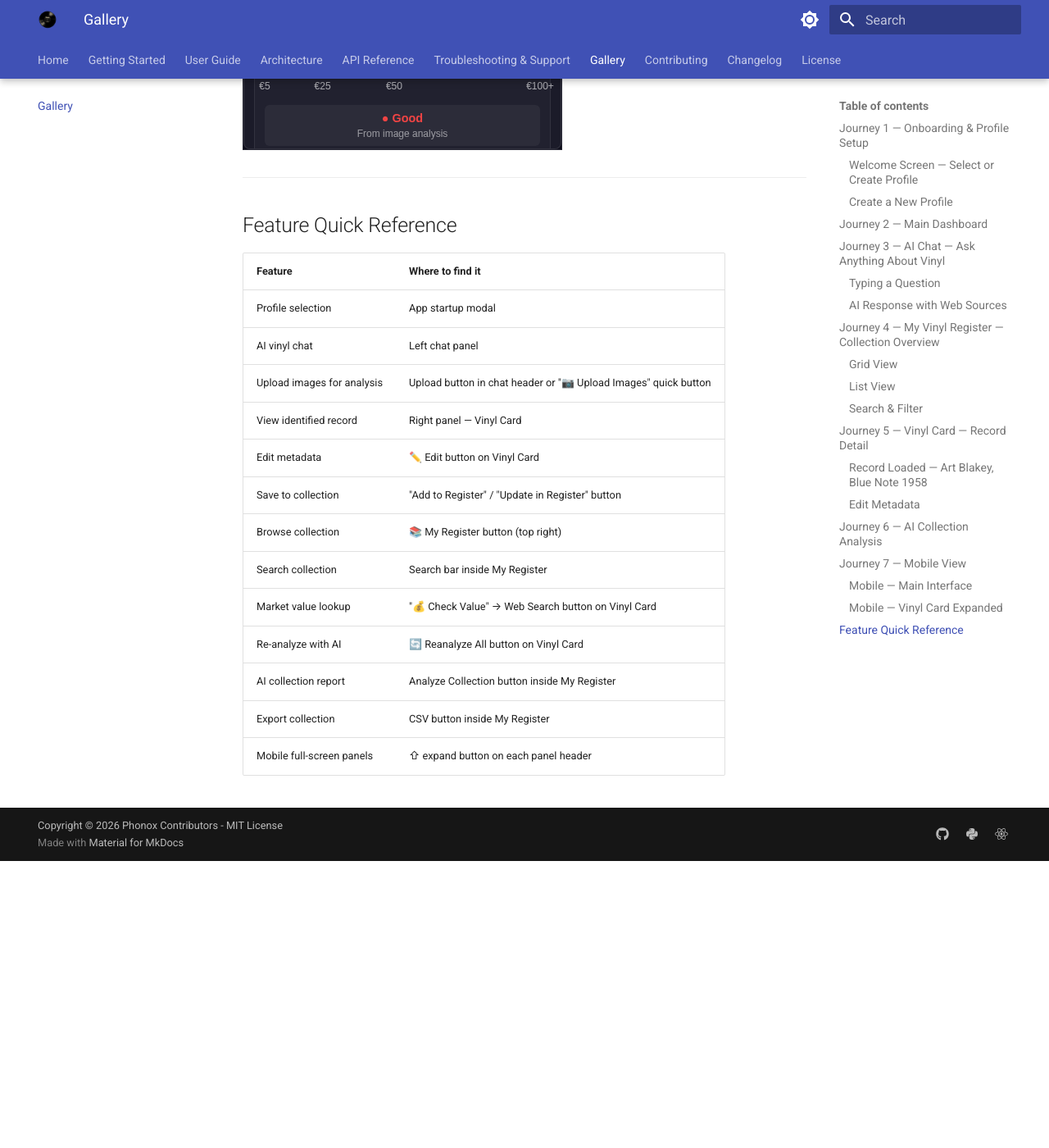
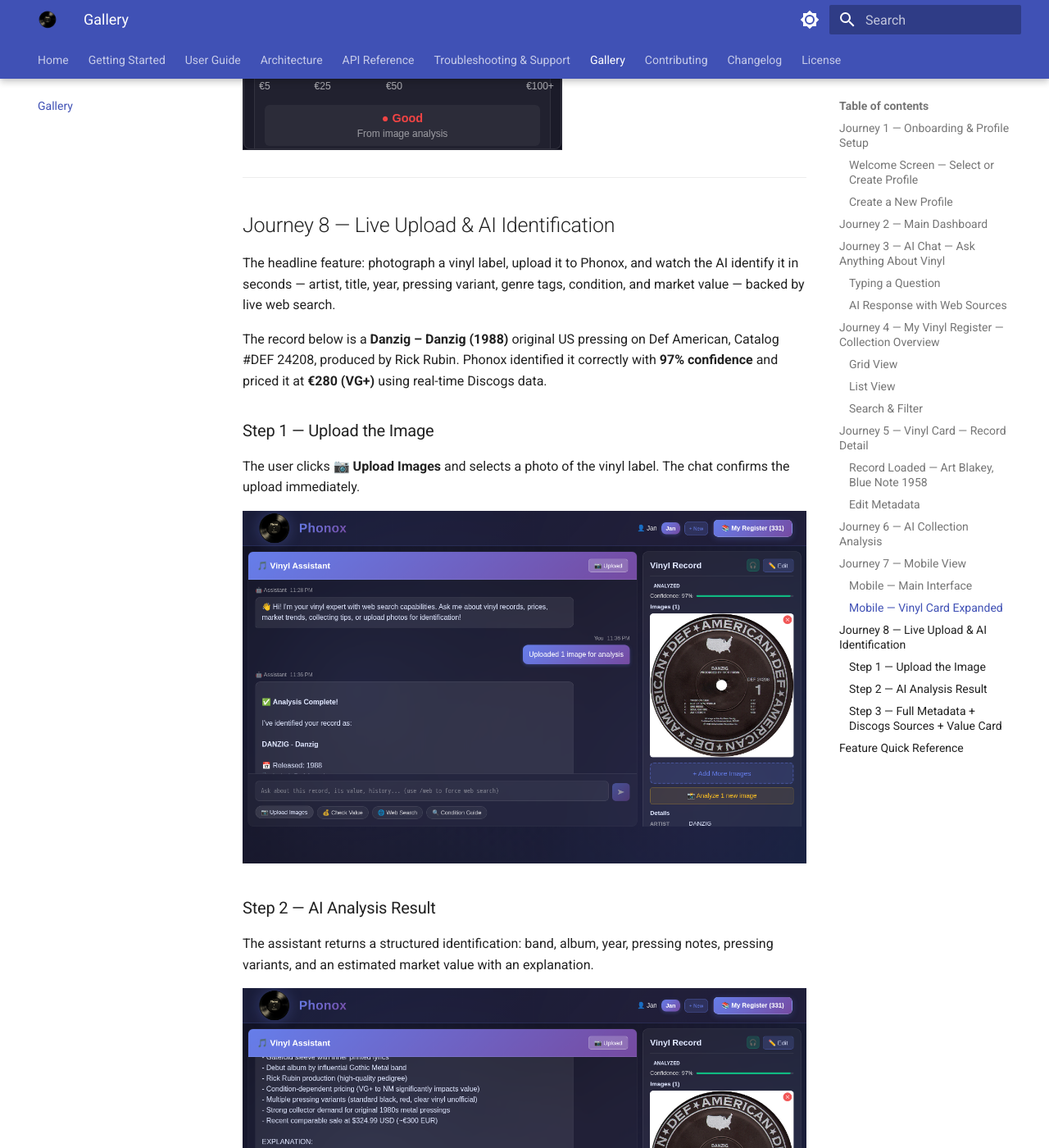
Before and after one commit to Hoshi42/phonox, an MkDocs documentation site: the page built from docs/gallery.md, in a window 1280 px wide and 1400 px high, scrolled down 9503 px. Shown: the whole window at 82% size. Built offline with MkDocs 1.6.1 and Material for MkDocs 9.7.7, drawn with Linux system fonts in a browser that asks for light colours; before the commit the page ends 10553 px from its top, so only the background shows below that; some of the changed text lies outside the part shown.

Commit message:
docs: add live analysis journey — Danzig 1988 identified at 97% confidence
Journey 8 added to gallery.md showcasing the full upload → AI identification flow
using a real Danzig debut album label photo (DEF 24208, 1988 US pressing).

Screenshots added:
- 19_upload_sent.png    — image uploaded, analysis triggered
- 16_analysis_loading.png — AI result with 97% confidence, pricing, explanation
- 18_analysis_full.png  — Discogs sources (7), VinylCard with €280 VG+ value

Also includes 17_analysis_details.png (alt angle of the result view).

```diff
--- a/docs/gallery.md
+++ b/docs/gallery.md
@@ -97,6 +97,29 @@
 
 ---
 
+## Journey 8 — Live Upload & AI Identification
+
+The headline feature: photograph a vinyl label, upload it to Phonox, and watch the AI identify it in seconds — artist, title, year, pressing variant, genre tags, condition, and market value — backed by live web search.
+
+The record below is a **Danzig – Danzig (1988)** original US pressing on Def American, Catalog #DEF 24208, produced by Rick Rubin. Phonox identified it correctly with **97% confidence** and priced it at **€280 (VG+)** using real-time Discogs data.
+
+### Step 1 — Upload the Image
+The user clicks **📷 Upload Images** and selects a photo of the vinyl label. The chat confirms the upload immediately.
+
+![Upload Sent](screenshots/19_upload_sent.png)
+
+### Step 2 — AI Analysis Result
+The assistant returns a structured identification: band, album, year, pressing notes, pressing variants, and an estimated market value with an explanation.
+
+![Analysis Complete](screenshots/16_analysis_loading.png)
+
+### Step 3 — Full Metadata + Discogs Sources + Value Card
+The right-hand Vinyl Card updates in real time with complete metadata, a Spotify link, and a live-market value card. The chat panel shows the 7 Discogs sources used to compute the price.
+
+![Analysis — Full Detail](screenshots/18_analysis_full.png)
+
+---
+
 ## Feature Quick Reference
 
 | Feature | Where to find it |
```
Also changed, not shown: docs/screenshots/16_analysis_loading.png (added), docs/screenshots/17_analysis_details.png (added), docs/screenshots/18_analysis_full.png (added), docs/screenshots/19_upload_sent.png (added).
